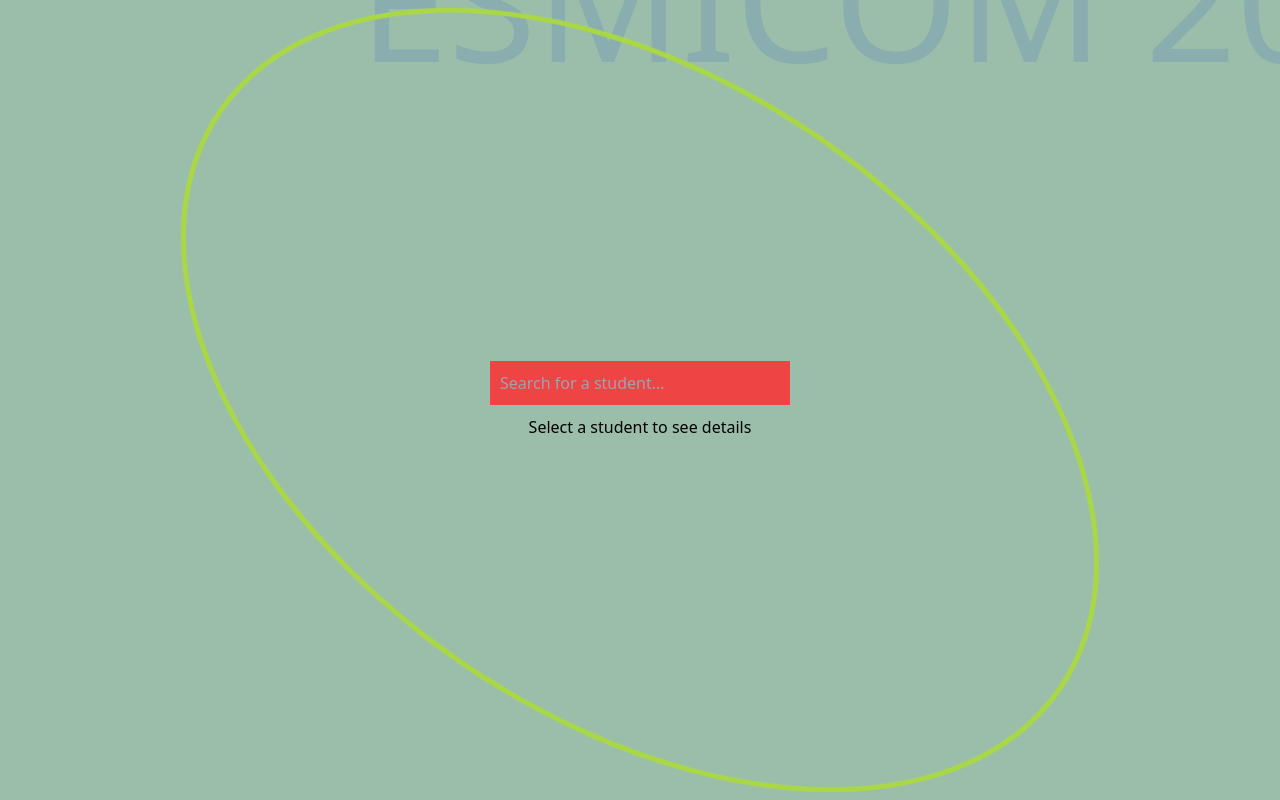
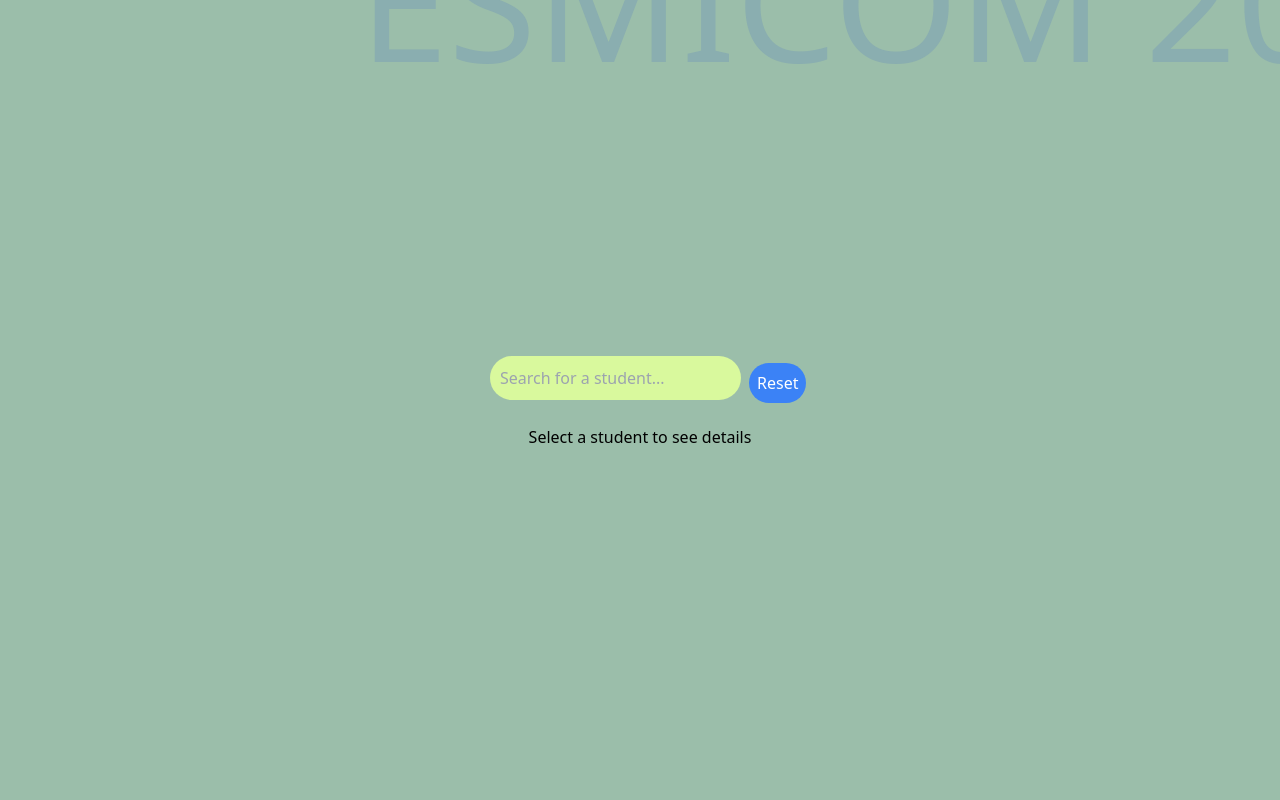
Before and after one commit to paulbasuakabeya/promotionesmicom, a React (Vite) app: page / in a window 1280 px wide. Built offline with nearby package versions, Linux system fonts and the light colour scheme.

Commit message:
actualisation data

```diff
--- a/src/components/seachBar.jsx
+++ b/src/components/seachBar.jsx
@@ -1,4 +1,195 @@
+
 import React, { useState } from 'react';
+
+const SearchBar = ({ students, onStudentSelect }) => {
+  const [searchTerm, setSearchTerm] = useState('');
+  const [selectedStudent, setSelectedStudent] = useState(null);
+
+  const handleChange = (event) => {
+    setSearchTerm(event.target.value);
+  };
+
+  const handleStudentClick = (student) => {
+    setSelectedStudent(student);
+    onStudentSelect(student);
+  };
+
+  const handleReset = () => {
+    setSearchTerm('');
+    setSelectedStudent(null);
+  };
+
+  const filteredStudents = students.filter((student) =>
+    student.name.toLowerCase().includes(searchTerm.toLowerCase())
+  );
+
+  const shouldShowScroll = filteredStudents.length > 3;
+
+  return (
+    <div className="search-bar ">
+      <div className="search-input ">
+        <input
+          className="bg-lime-200 rounded-full"
+          type="text"
+          placeholder="Search for a student..."
+          value={searchTerm}
+          onChange={handleChange}
+        />
+        <div className=' py-2'>
+        <button onClick={handleReset} className="bg-blue-500 rounded-full text-white p-2 my-1 ml-2 ">
+          Reset
+        </button>
+        </div>
+      </div>
+      {selectedStudent ? (
+        <div className="selected-student">
+          {selectedStudent.name}
+        </div>
+      ) : (
+        searchTerm && (
+          <div className={`student-results ${shouldShowScroll ? 'scrollable' : ''}`}>
+            {filteredStudents.map((student) => (
+              <div
+                key={student.id}
+                className="student-name text-center cursor-pointer p-2 hover:bg-gray-200"
+                onClick={() => handleStudentClick(student)}
+              >
+                {student.name}
+              </div>
+            ))}
+          </div>
+        )
+      )}
+    </div>
+  );
+};
+
+export default SearchBar;
+
+
+
+/*import React, { useState } from 'react';
+
+const SearchBar = ({ students, onStudentSelect }) => {
+  const [searchTerm, setSearchTerm] = useState('');
+  const [selectedStudent, setSelectedStudent] = useState(null);
+
+  const handleChange = (event) => {
+    setSearchTerm(event.target.value);
+  };
+
+  const handleStudentClick = (student) => {
+    setSelectedStudent(student);
+    onStudentSelect(student);
+  };
+
+  const handleReset = () => {
+    setSearchTerm('');
+    setSelectedStudent(null);
+  };
+
+  const filteredStudents = students.filter((student) =>
+    student.name.toLowerCase().includes(searchTerm.toLowerCase())
+  );
+
+  return (
+    <div className="search-bar">
+      <div className="search-input">
+        <input
+          className="bg-red-500"
+          type="text"
+          placeholder="Search for a student..."
+          value={searchTerm}
+          onChange={handleChange}
+        />
+        <button onClick={handleReset} className="bg-blue-500 text-white p-2 ml-2">
+          Reset
+        </button>
+      </div>
+      {selectedStudent ? (
+        <div className="selected-student">
+          {selectedStudent.name}
+        </div>
+      ) : (
+        searchTerm && (
+          <div className="student-results">
+            {filteredStudents.map((student) => (
+              <div
+                key={student.id}
+                className="student-name cursor-pointer p-2 hover:bg-gray-200"
+                onClick={() => handleStudentClick(student)}
+              >
+                {student.name}
+              </div>
+            ))}
+          </div>
+        )
+      )}
+    </div>
+  );
+};
+
+export default SearchBar;*/
+
+
+
+
+/*import React, { useState } from 'react';
+
+const SearchBar = ({ students, onStudentSelect }) => {
+  const [searchTerm, setSearchTerm] = useState('');
+  const [selectedStudent, setSelectedStudent] = useState(null);
+
+  const handleChange = (event) => {
+    setSearchTerm(event.target.value);
+  };
+
+  const handleStudentClick = (student) => {
+    setSelectedStudent(student);
+    onStudentSelect(student);
+  };
+
+  const filteredStudents = students.filter((student) =>
+    student.name.toLowerCase().includes(searchTerm.toLowerCase())
+  );
+
+  return (
+    <div className="search-bar">
+      <input
+        className="bg-red-500"
+        type="text"
+        placeholder="Search for a student..."
+        value={searchTerm}
+        onChange={handleChange}
+      />
+      {selectedStudent ? (
+        <div className="selected-student">
+          {selectedStudent.name}
+        </div>
+      ) : (
+        searchTerm && (
+          <div className="student-results">
+            {filteredStudents.map((student) => (
+              <div
+                key={student.id}
+                className="student-name cursor-pointer p-2 hover:bg-gray-200"
+                onClick={() => handleStudentClick(student)}
+              >
+                {student.name}
+              </div>
+            ))}
+          </div>
+        )
+      )}
+    </div>
+  );
+};
+
+export default SearchBar; */
+
+
+
+/*import React, { useState } from 'react';
 
 const SearchBar = ({ students, onStudentSelect }) => {
   const [searchTerm, setSearchTerm] = useState('');
@@ -36,4 +227,4 @@ const SearchBar = ({ students, onStudentSelect }) => {
   );
 };
 
-export default SearchBar;
+export default SearchBar; */
--- a/src/data/students.jsx
+++ b/src/data/students.jsx
@@ -11,6 +11,7 @@ import tshimini from '../assets/tshimini.jpg'
 import mulamba from '../assets/mulamba.jpg'
 import efambe from '../assets/efambe.jpg'
 import muyombi from '../assets/muyombi.jpg'
+import kabamba from '../assets/kabamba.jpg'
 import promotion from '../assets/promotion.jpg'
 
 const studentsData = [
@@ -106,10 +107,10 @@ const studentsData = [
  },
  {
    id: 12,
-   name: 'Pedro EYOMA',
+   name: 'Pierre EYOMA MALONGA',
    photo: 'esmicom',
-   email: 'marie.curie@example.com',
-   phone: '0987654321',
+   email: 'mangolepierre3@gmail.com',
+   phone: ' 0971728643',
    cover: esmicom
  },
  {
@@ -159,6 +160,14 @@ const studentsData = [
    email: 'jephtemuyombi@gmail.com',
    phone: '+243892459728',
    cover: muyombi
+ },
+ {
+   id: 19,
+   name: 'Ezéchiel KABAMBA wa KAWBAMBA',
+   photo: 'kabamba',
+   email: 'kzeroberto@yahoo.fr',
+   phone: '+243897657169',
+   cover: kabamba
  }
 ];
 
--- a/src/pages/HomePage.css
+++ b/src/pages/HomePage.css
@@ -7,7 +7,7 @@
  position: relative;
 }
 
-.border-animated {
+/*.border-animated {
  width: 80%;
  height: 80%;
  position: absolute;
@@ -23,7 +23,7 @@
  to {
    transform: rotate(360deg);
  }
-}
+}*/
 
 .search-bar {
  position: relative;
@@ -60,3 +60,34 @@
  max-width: 300px;
  height: auto;
 }
+
+
+
+
+.search-bar {
+  width: 300px; /* Ajustez en fonction de vos besoins */
+}
+
+.search-input {
+  display: flex;
+  align-items: center;
+  margin-bottom: 10px;
+}
+
+.student-results {
+  max-height: 80px; /* Limite de hauteur pour le menu déroulant */
+  overflow-y: hidden; /* Pas de défilement par défaut */
+}
+
+.student-results.scrollable {
+  overflow-y: auto; /* Activer le défilement lorsque nécessaire */
+}
+
+.student-name {
+  padding: 8px;
+  cursor: pointer;
+}
+
+.student-name:hover {
+  background-color: #f0f0f0;
+}
```
Also changed, not shown: src/index.css (+0 -33 lines), src/assets/kabamba.jpg (added), src/vercel.json (added).
